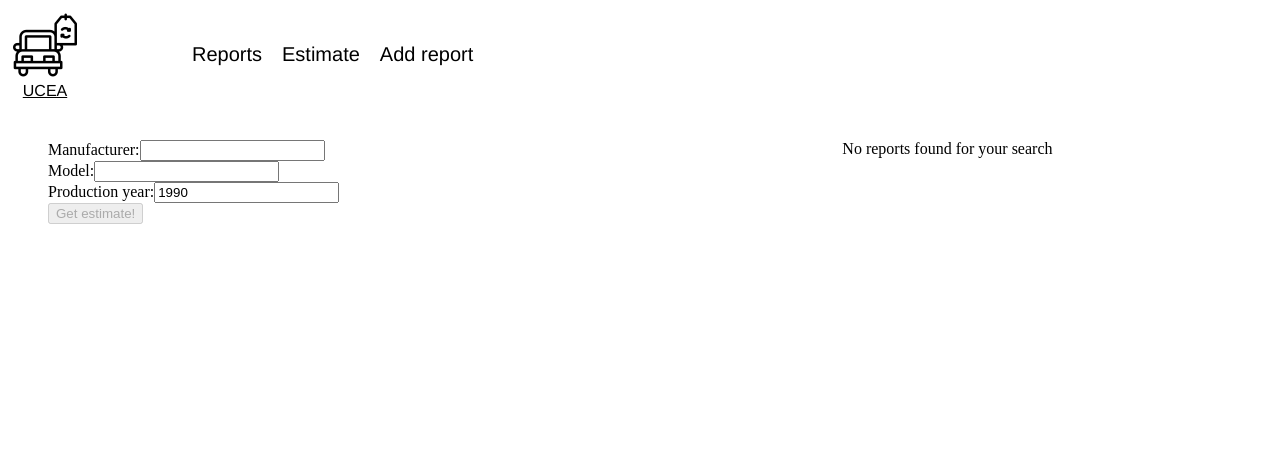
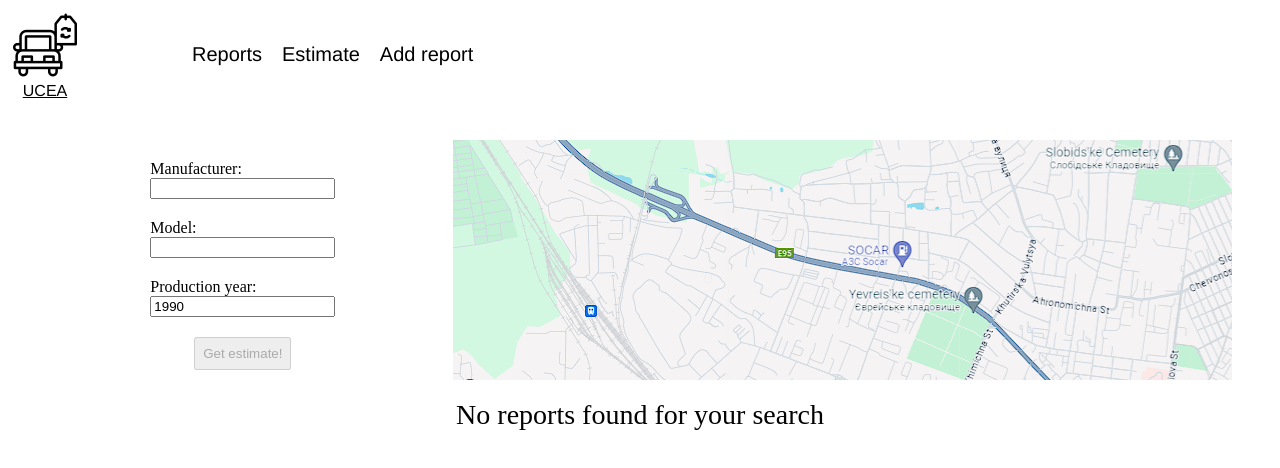
Before and after one commit to shevOle/ang-used-car-evaluation-app, an Angular app: page /estimate in a window 1280 px wide. Shown: the top 468 px of the page. Built offline with nearby package versions, Linux system fonts and the light colour scheme.

Commit message:
refactor: update estimate page styles

```diff
--- a/src/app/report-estimate/report-estimate.component.scss
+++ b/src/app/report-estimate/report-estimate.component.scss
@@ -1,24 +1,74 @@
 .estimate-page {
   padding: 40px;
   display: grid;
-  grid-template-columns: 2fr 1fr;
-  grid-template-rows: 20vh 80vh;
+  grid-template-columns: 1fr 2fr;
+  grid-template-rows: 30vh 5vh 65vh;
+  align-items: center;
+  justify-content: center;
   gap: 15px;
 }
 
 .estimate-page-form {
   grid-area: 1/1;
+  min-width: 300px;
+  max-width: 600px;
+  display: flex;
+  flex-direction: column;
+  align-items: center;
 }
 
 .estimate-page-price {
-  grid-area: 1/2;
+  grid-area: 2 / 1 / span 1 / span 2;
+  text-align: center;
+  font-size: 28px;
+
+  p {
+    margin: 0;
+  }
 }
 
 .estimate-page-reports {
+  display: flex;
+  flex-direction: column;
+  align-items: center;
+  height: 100%;
+  grid-area: 3 / 1 / span 1 / span 2;
+}
+
+.estimate-page-reports-grid {
   display: grid;
-  grid-area: 2/1 / span 1 / span 2;
-  grid-template-columns: 30% 30% 30%;
+  width: 100%;
+  grid-template-columns: repeat(auto-fit, 280px);
   justify-content: center;
-  align-items: center;
-  gap: 15px;
+  row-gap: 10px;
+  column-gap: 20px;
+  overflow-y: auto;
 }
+
+.estimate-page-form-input {
+  display: flex;
+  flex-direction: column;
+  justify-content: center;
+  margin: 10px;
+}
+
+.submit-button {
+  width: fit-content;
+  margin-top: 10px;
+  padding: 7px;
+}
+
+#estimate-page-map {
+  height: 100%;
+  grid-area: 1/2;
+  background-image: url("../../assets/google-map-dull.png");
+}
+
+.estimate-page-form-input-errors {
+  color: red;
+  font-size: 14px;
+
+  p {
+    margin: 0;
+  }
+}
```
